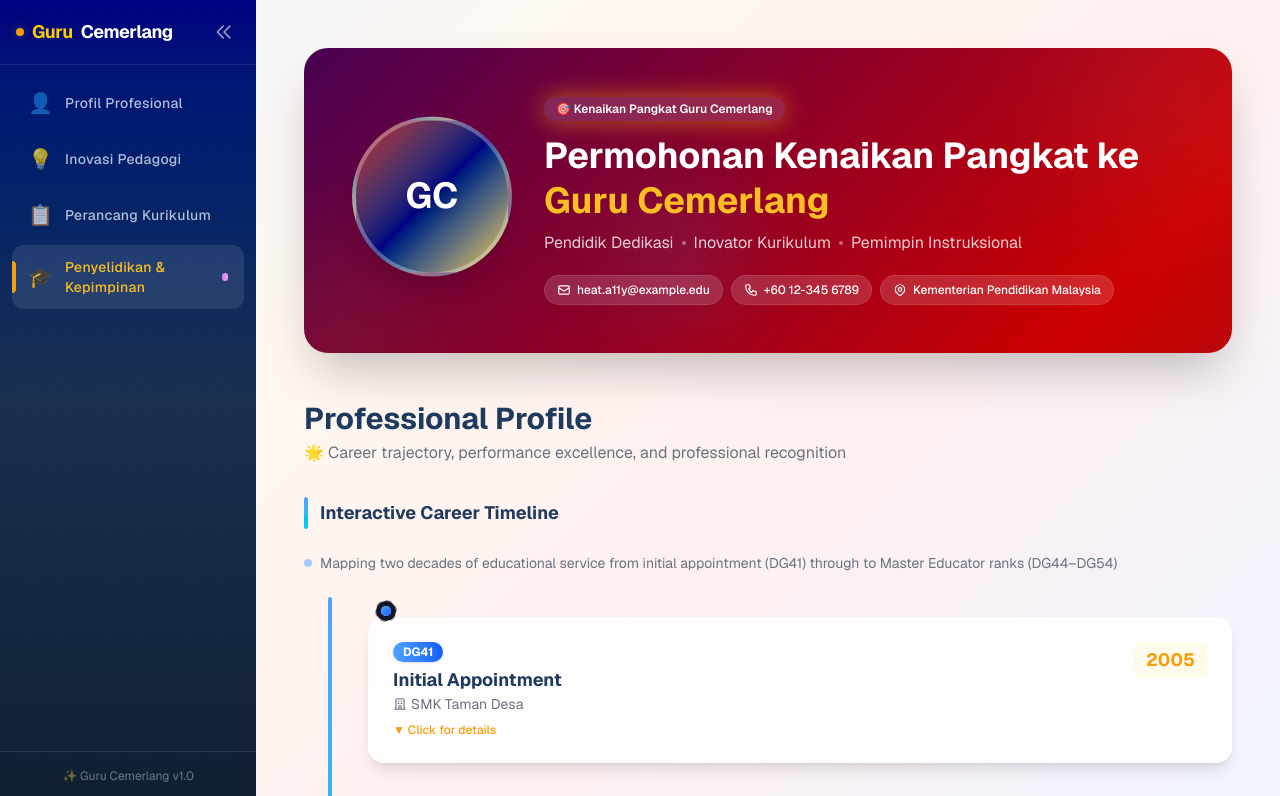
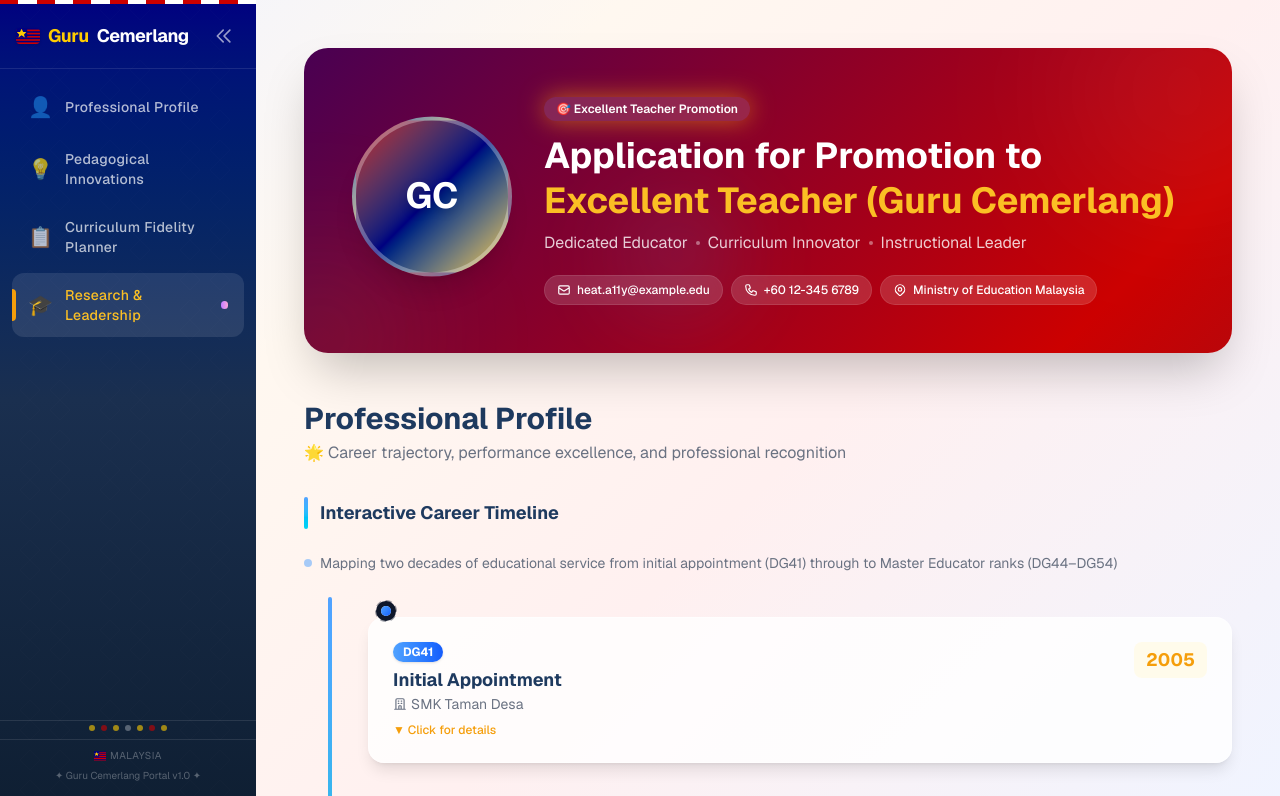
Before and after one commit to heat-a11y/guru-cemerlang-portal, a Next.js app: page / in a window 1280 px wide. Shown: the top 796 px of the page. Built offline with nearby package versions, Linux system fonts and the light colour scheme.

Commit message:
fix: replace photos with actual Malaysian school children, add Jalur Gemilang flag & songket motifs to sidebar, revert to English

```diff
--- a/public/index.html
+++ b/public/index.html
@@ -179,10 +179,10 @@
       </div>
       <span class="text-sm font-semibold tracking-tight text-gray-900">LJ.</span>
       <div class="flex items-center gap-6 text-sm font-medium text-gray-500">
-        <a href="#journey" class="hover:text-gray-900 transition-colors">Perjalanan</a>
-        <a href="#impact" class="hover:text-gray-900 transition-colors">Impak</a>
-        <a href="#credentials" class="hover:text-gray-900 transition-colors">Kelayakan</a>
-        <a href="#accomplishments" class="hover:text-gray-900 transition-colors">Pencapaian</a>
+        <a href="#journey" class="hover:text-gray-900 transition-colors">Journey</a>
+        <a href="#impact" class="hover:text-gray-900 transition-colors">Impact</a>
+        <a href="#credentials" class="hover:text-gray-900 transition-colors">Credentials</a>
+        <a href="#accomplishments" class="hover:text-gray-900 transition-colors">Accomplishments</a>
       </div>
     </div>
   </nav>
@@ -191,8 +191,8 @@
   <section class="relative h-screen min-h-[650px] max-h-[1000px] overflow-hidden bg-black">
     <div class="absolute inset-0">
       <img
-        src="https://images.pexels.com/photos/5905609/pexels-photo-5905609.jpeg?auto=compress&cs=tinysrgb&w=2070&h=1000&fit=crop"
-        alt="Malaysian teacher with student"
+        src="https://images.pexels.com/photos/35493021/pexels-photo-35493021.jpeg?auto=compress&cs=tinysrgb&w=2070&h=1000&fit=crop"
+        alt="Malaysian school children at event"
         class="w-full h-full object-cover opacity-80"
         loading="eager"
       >
@@ -426,8 +426,8 @@
   <div class="max-w-6xl mx-auto px-6 reveal">
     <div class="img-frame h-72 md:h-96">
       <img
-        src="https://images.pexels.com/photos/8617941/pexels-photo-8617941.jpeg?auto=compress&cs=tinysrgb&w=2070&h=900&fit=crop"
-        alt="Malaysian teacher with students in classroom"
+        src="https://images.pexels.com/photos/8923036/pexels-photo-8923036.jpeg?auto=compress&cs=tinysrgb&w=2070&h=900&fit=crop"
+        alt="Southeast Asian classroom with students"
         loading="lazy"
       >
     </div>
@@ -461,8 +461,8 @@
   <div class="max-w-6xl mx-auto px-6 reveal">
     <div class="img-frame h-72 md:h-96">
       <img
-        src="https://images.pexels.com/photos/8197508/pexels-photo-8197508.jpeg?auto=compress&cs=tinysrgb&w=2070&h=900&fit=crop"
-        alt="Malaysian students collaborating in class"
+        src="https://images.pexels.com/photos/8617765/pexels-photo-8617765.jpeg?auto=compress&cs=tinysrgb&w=2070&h=900&fit=crop"
+        alt="Students learning in a bright classroom"
         loading="lazy"
       >
     </div>
--- a/src/app/layout.tsx
+++ b/src/app/layout.tsx
@@ -13,8 +13,8 @@ const geistMono = Geist_Mono({
 });
 
 export const metadata: Metadata = {
-  title: "Portal Pemohon Guru Cemerlang",
-  description: "Permohonan Kenaikan Pangkat ke Guru Cemerlang — Profil Profesional, Inovasi Pedagogi, Perancang Kurikulum, dan Pusat Penyelidikan & Kepimpinan",
+  title: "Guru Cemerlang Applicant Portal",
+  description: "Application for Promotion to Excellent Teacher (Guru Cemerlang) — Professional Portfolio, Pedagogical Innovations, Curriculum Fidelity Planner, and Research & Leadership Hub",
 };
 
 export default function RootLayout({
@@ -24,7 +24,7 @@ export default function RootLayout({
 }>) {
   return (
     <html
-      lang="ms"
+      lang="en"
       className={`${geistSans.variable} ${geistMono.variable} antialiased`}
     >
       <body className="bg-gray-50 text-foreground">{children}</body>
--- a/src/app/page.tsx
+++ b/src/app/page.tsx
@@ -38,9 +38,9 @@ export default function Home() {
             <span className="w-3 h-3 rounded-full bg-[#FFCC00]"></span>
           </div>
           <p className="text-sm text-gray-400 mt-2">
-            Portal Pemohon Guru Cemerlang &copy; {new Date().getFullYear()} &mdash; Dibina dengan ❤️ menggunakan Next.js &amp; Tailwind CSS
+            Guru Cemerlang Applicant Portal &copy; {new Date().getFullYear()} &mdash; Built with ❤️ using Next.js &amp; Tailwind CSS
           </p>
-          <p className="text-xs text-gray-400 mt-1">Malaysia &mdash; Tanah Airku</p>
+          <p className="text-xs text-gray-400 mt-1">Made with pride in Malaysia</p>
         </footer>
       </main>
     </div>
--- a/src/components/HeroSection.tsx
+++ b/src/components/HeroSection.tsx
@@ -13,18 +13,18 @@ export default function HeroSection() {
 
         <div className="flex-1 text-center md:text-left">
           <div className="inline-block px-3 py-1 bg-white/15 rounded-full text-xs font-semibold mb-3 backdrop-blur-sm animate-pulse-glow">
-            🎯 Kenaikan Pangkat Guru Cemerlang
+            🎯 Excellent Teacher Promotion
           </div>
           <h1 className="text-2xl md:text-4xl font-bold mb-2 leading-tight">
-            Permohonan Kenaikan Pangkat ke <br />
-            <span className="text-accent-light">Guru Cemerlang</span>
+            Application for Promotion to <br />
+            <span className="text-accent-light">Excellent Teacher (Guru Cemerlang)</span>
           </h1>
           <p className="text-white/80 text-sm md:text-base mt-2 flex items-center gap-2 justify-center md:justify-start">
-            <span>Pendidik Dedikasi</span>
+            <span>Dedicated Educator</span>
             <span className="w-1 h-1 rounded-full bg-white/40" />
-            <span>Inovator Kurikulum</span>
+            <span>Curriculum Innovator</span>
             <span className="w-1 h-1 rounded-full bg-white/40" />
-            <span>Pemimpin Instruksional</span>
+            <span>Instructional Leader</span>
           </p>
 
           <div className="flex flex-wrap gap-2 mt-5 justify-center md:justify-start">
@@ -45,7 +45,7 @@ export default function HeroSection() {
                 <path strokeLinecap="round" strokeLinejoin="round" strokeWidth={2} d="M17.657 16.657L13.414 20.9a1.998 1.998 0 01-2.827 0l-4.244-4.243a8 8 0 1111.314 0z" />
                 <path strokeLinecap="round" strokeLinejoin="round" strokeWidth={2} d="M15 11a3 3 0 11-6 0 3 3 0 016 0z" />
               </svg>
-              Kementerian Pendidikan Malaysia
+              Ministry of Education Malaysia
             </span>
           </div>
         </div>
--- a/src/components/Sidebar.tsx
+++ b/src/components/Sidebar.tsx
@@ -3,10 +3,10 @@
 import { useState, useEffect } from 'react';
 
 const navItems = [
-  { id: 'profile', label: 'Profil Profesional', icon: '👤', color: 'from-blue-400 to-cyan-300' },
-  { id: 'innovations', label: 'Inovasi Pedagogi', icon: '💡', color: 'from-amber-400 to-orange-300' },
-  { id: 'planner', label: 'Perancang Kurikulum', icon: '📋', color: 'from-emerald-400 to-teal-300' },
-  { id: 'research', label: 'Penyelidikan & Kepimpinan', icon: '🎓', color: 'from-purple-400 to-pink-300' },
+  { id: 'profile', label: 'Professional Profile', icon: '👤', color: 'from-blue-400 to-cyan-300' },
+  { id: 'innovations', label: 'Pedagogical Innovations', icon: '💡', color: 'from-amber-400 to-orange-300' },
+  { id: 'planner', label: 'Curriculum Fidelity Planner', icon: '📋', color: 'from-emerald-400 to-teal-300' },
+  { id: 'research', label: 'Research & Leadership', icon: '🎓', color: 'from-purple-400 to-pink-300' },
 ];
 
 export default function Sidebar() {
@@ -41,10 +41,36 @@ export default function Sidebar() {
 
   const sidebarContent = (
     <div className="relative z-10 flex flex-col h-full">
+      {/* Jalur Gemilang flag stripe */}
+      <div className="flex h-1 w-full">
+        <span className="flex-1 bg-[#CC0000]" />
+        <span className="flex-1 bg-white" />
+        <span className="flex-1 bg-[#CC0000]" />
+        <span className="flex-1 bg-white" />
+        <span className="flex-1 bg-[#CC0000]" />
+        <span className="flex-1 bg-white" />
+        <span className="flex-1 bg-[#CC0000]" />
+        <span className="flex-1 bg-white" />
+        <span className="flex-1 bg-[#CC0000]" />
+        <span className="flex-1 bg-white" />
+        <span className="flex-1 bg-[#CC0000]" />
+        <span className="flex-1 bg-white" />
+        <span className="flex-1 bg-[#CC0000]" />
+        <span className="flex-1 bg-white" />
+      </div>
       <div className="flex items-center justify-between p-4 border-b border-white/10">
         {!collapsed && (
           <span className="text-lg font-bold tracking-tight text-white flex items-center gap-2">
-            <span className="w-2 h-2 rounded-full bg-accent animate-pulse-glow" />
+            <svg viewBox="0 0 30 20" className="w-6 h-4 rounded-sm shadow-sm">
+              <rect width="30" height="20" fill="#000080" />
+              <rect y="2" width="30" height="2" fill="#CC0000" />
+              <rect y="6" width="30" height="2" fill="#CC0000" />
+              <rect y="10" width="30" height="2" fill="#CC0000" />
+              <rect y="14" width="30" height="2" fill="#CC0000" />
+              <rect y="18" width="30" height="2" fill="#CC0000" />
+              <rect width="14" height="12" fill="#000080" />
+              <polygon points="7,1 9,5 13,5 10,8 11,12 7,9 3,12 4,8 1,5 5,5" fill="#FFCC00" />
+            </svg>
             <span className="text-[#FFCC00]">Guru</span> Cemerlang
           </span>
         )}
@@ -93,10 +119,37 @@ export default function Sidebar() {
         ))}
       </nav>
 
-      <div className="relative z-10 p-4 border-t border-white/10">
+      {/* Songket-inspired decorative border */}
+      <div className="relative z-10 px-4 py-1 border-t border-white/10">
         {!collapsed && (
-          <div className="text-xs text-white/40 text-center">
-            ✨ Guru Cemerlang v1.0
+          <div className="flex justify-center gap-1.5 mb-1">
+            <span className="w-1.5 h-1.5 rounded-full bg-[#FFCC00]/60" />
+            <span className="w-1.5 h-1.5 rounded-full bg-[#CC0000]/60" />
+            <span className="w-1.5 h-1.5 rounded-full bg-[#FFCC00]/60" />
+            <span className="w-1.5 h-1.5 rounded-full bg-white/30" />
+            <span className="w-1.5 h-1.5 rounded-full bg-[#FFCC00]/60" />
+            <span className="w-1.5 h-1.5 rounded-full bg-[#CC0000]/60" />
+            <span className="w-1.5 h-1.5 rounded-full bg-[#FFCC00]/60" />
+          </div>
+        )}
+      </div>
+      <div className="relative z-10 p-4 pt-2 border-t border-white/10">
+        {!collapsed && (
+          <div className="text-[10px] text-white/30 text-center leading-relaxed">
+            <div className="flex items-center justify-center gap-1 mb-1">
+              <svg viewBox="0 0 16 12" className="w-3 h-2.5">
+                <rect width="16" height="12" fill="#000080" />
+                <rect y="1" width="16" height="1.5" fill="#CC0000" />
+                <rect y="3.5" width="16" height="1.5" fill="#CC0000" />
+                <rect y="6" width="16" height="1.5" fill="#CC0000" />
+                <rect y="8.5" width="16" height="1.5" fill="#CC0000" />
+                <rect y="11" width="16" height="1" fill="#CC0000" />
+                <rect width="7" height="7" fill="#000080" />
+                <polygon points="3.5,0.5 4.5,2.5 6.5,2.5 5,4 5.5,6 3.5,4.5 1.5,6 2,4 0.5,2.5 2.5,2.5" fill="#FFCC00" />
+              </svg>
+              <span className="tracking-wider">MALAYSIA</span>
+            </div>
+            ✦ Guru Cemerlang Portal v1.0 ✦
           </div>
         )}
       </div>
```
